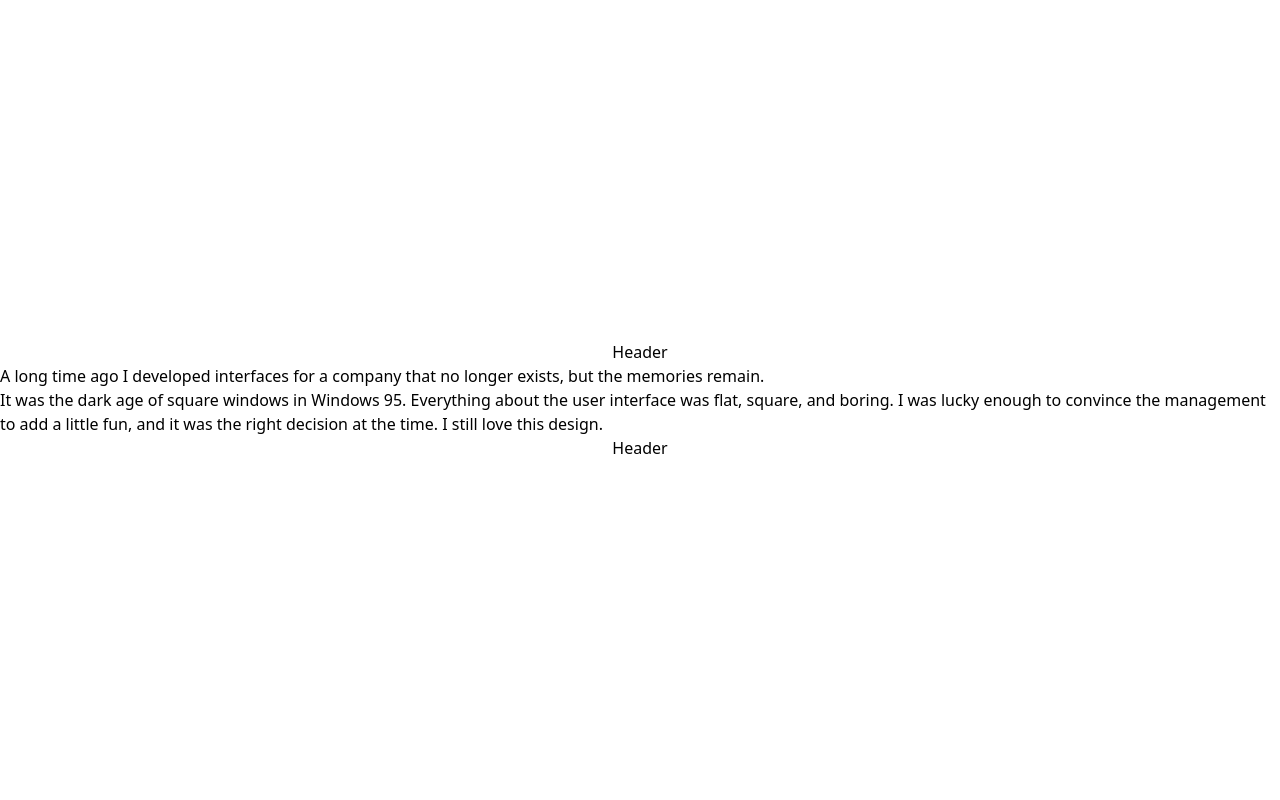
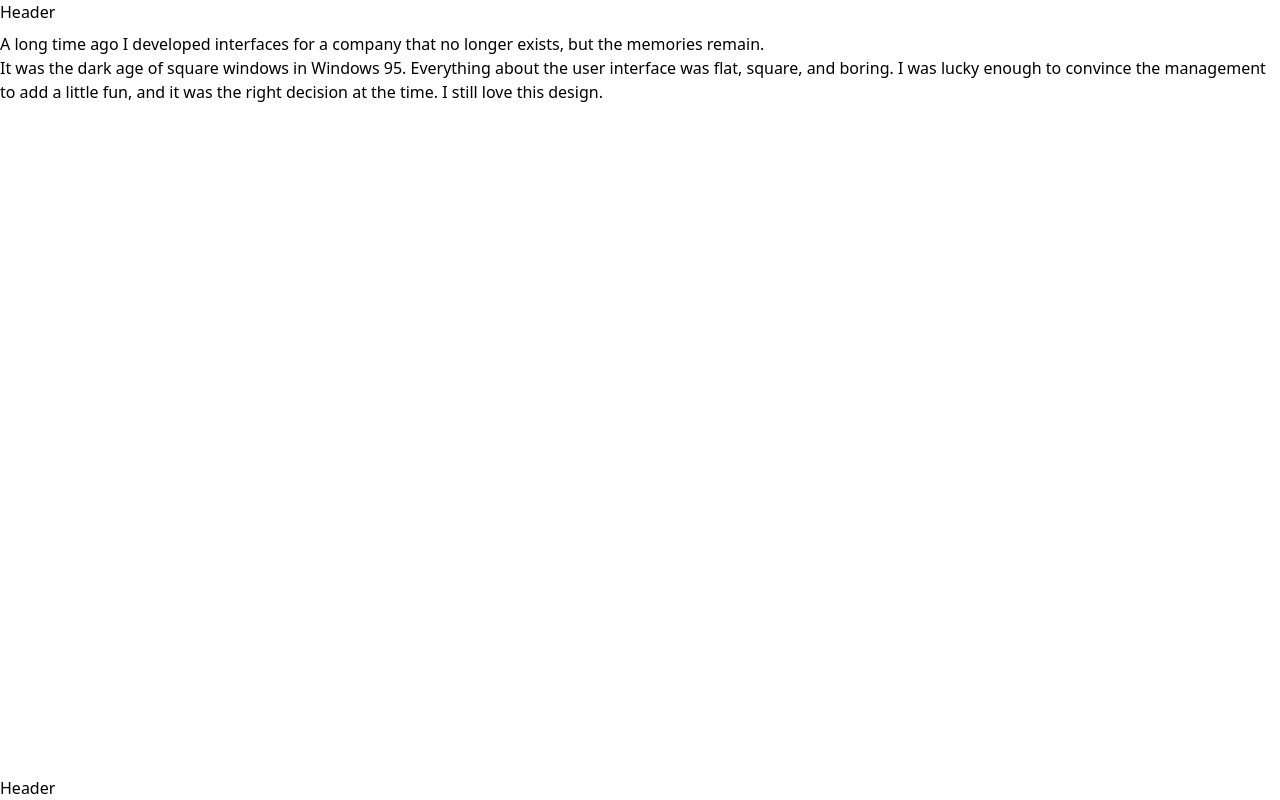
Before and after one commit to maxzz/back-to-90s, a React (Vite) app: page / in a window 1280 px wide. Built offline with nearby package versions, Linux system fonts and the light colour scheme.

Commit message:
WIP. upgrade-2025. app layout. 3.

```diff
--- a/src/components/0-app.tsx
+++ b/src/components/0-app.tsx
@@ -4,7 +4,7 @@ import { Footer } from "./3-footer";
 
 export function App() {
     return (
-        <div className="h-screen flex flex-col items-center justify-center">
+        <div className="h-screen grid grid-rows-[auto_1fr_auto] gap-2">
             <Header />
             <SectionMain />
             <Footer />
--- a/src/components/1-header/0-all.tsx
+++ b/src/components/1-header/0-all.tsx
@@ -1,7 +1,9 @@
-export function Header() {
+import { type ComponentPropsWithoutRef } from "react";
+
+export function Header({ className }: ComponentPropsWithoutRef<"header">) {
     return (
         <header>
             Header
-            </header>
+        </header>
     );
 }
--- a/src/components/3-footer/0-all.tsx
+++ b/src/components/3-footer/0-all.tsx
@@ -1,7 +1,9 @@
-export function Footer() {
+import { type ComponentPropsWithoutRef } from "react";
+
+export function Footer({ className }: ComponentPropsWithoutRef<"header">) {
     return (
         <header>
             Header
-            </header>
+        </header>
     );
 }
```
